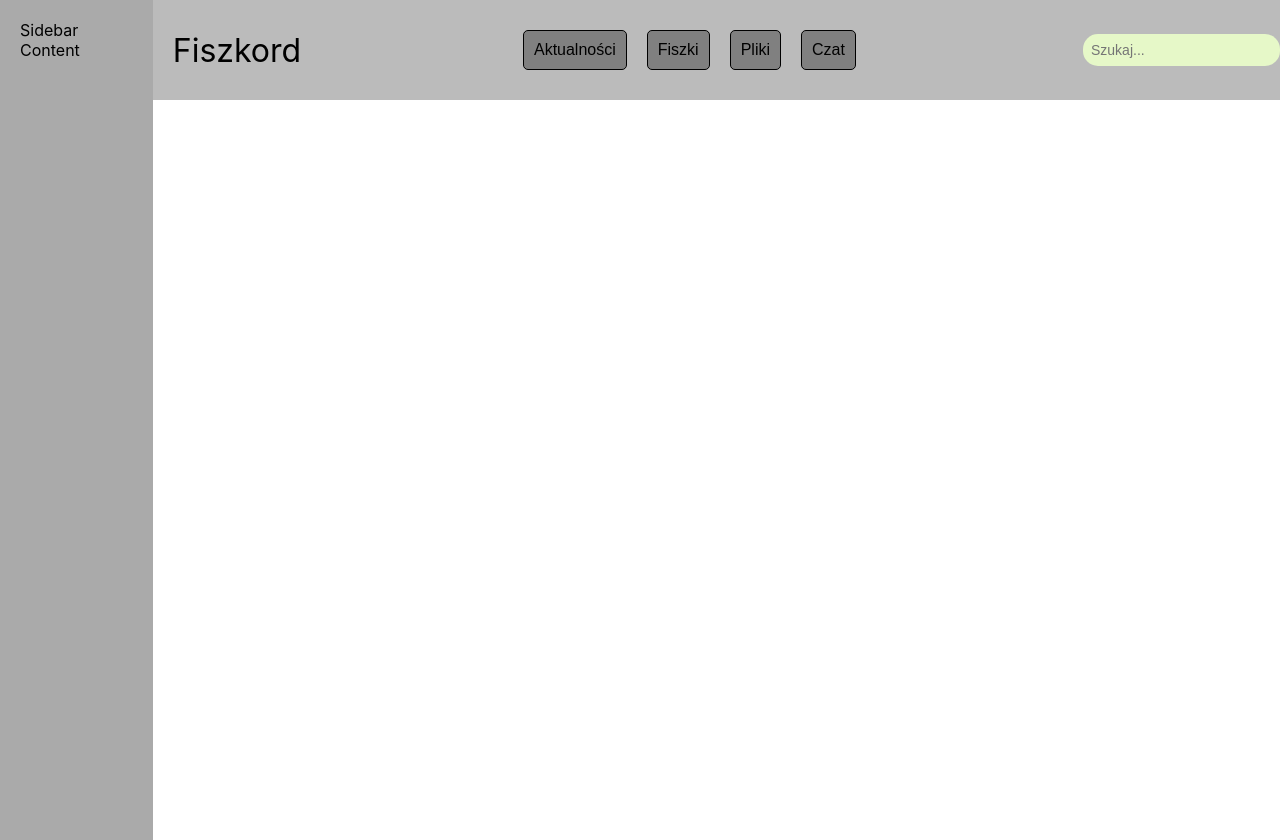
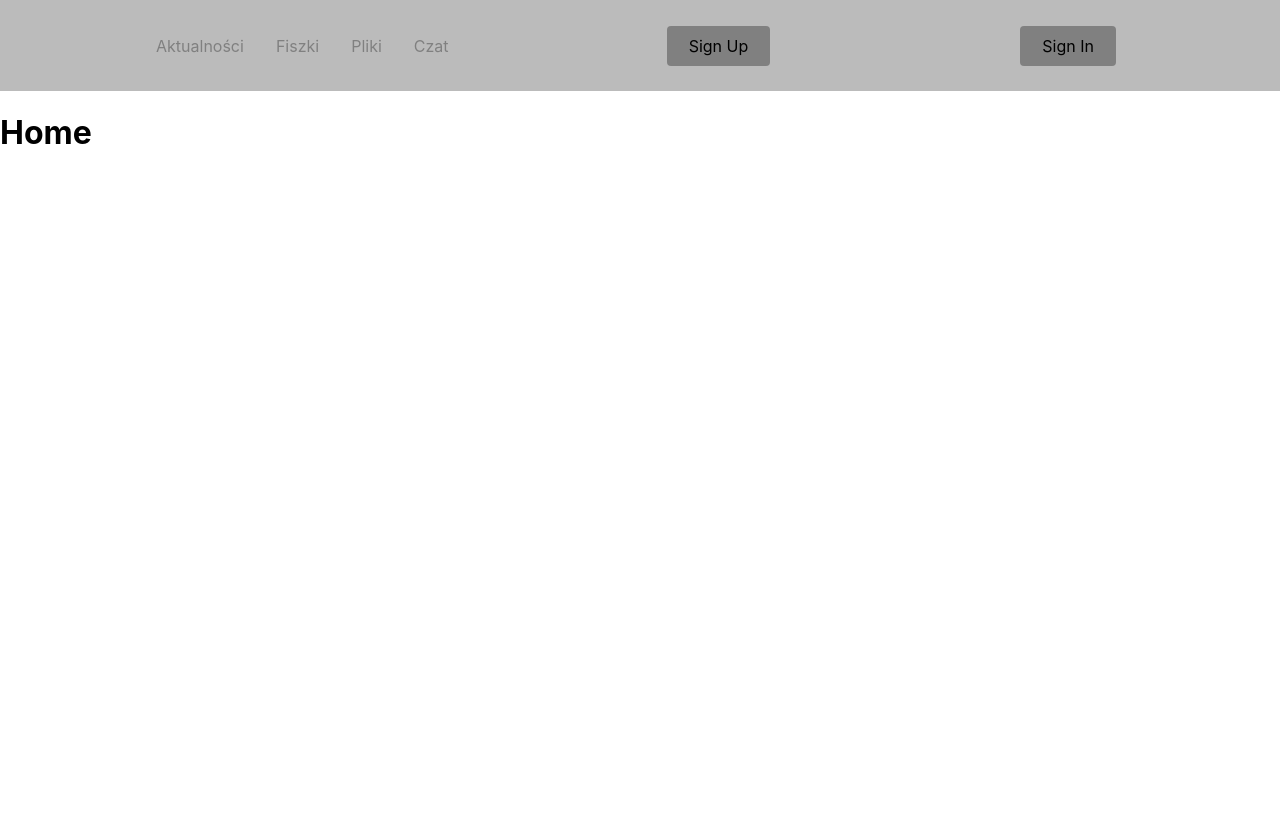
Before and after one commit to Olcia90079/FiszkordFront, a React (Create React App) app in the folder fiszkord_front/: page / in a window 1280 px wide. After the commit the page ends 800 px from the top, so only its background shows below. Built offline with nearby package versions, Linux system fonts and the light colour scheme.

Commit message:
changed navbar

```diff
--- a/fiszkord_front/package.json
+++ b/fiszkord_front/package.json
@@ -8,7 +8,10 @@
     "@testing-library/user-event": "^13.5.0",
     "react": "^18.2.0",
     "react-dom": "^18.2.0",
+    "react-icons": "^4.12.0",
+    "react-router-dom": "^6.20.0",
     "react-scripts": "5.0.1",
+    "styled-components": "^5.3.10",
     "web-vitals": "^2.1.4"
   },
   "scripts": {
--- a/fiszkord_front/src/App.js
+++ b/fiszkord_front/src/App.js
@@ -1,12 +1,24 @@
 import React from 'react';
 import './App.css';
-import Navbar from './components/Navbar';
+import Navbar from "./components/Navbar";
+import {
+  BrowserRouter as Router,
+  Routes,
+  Route,
+} from "react-router-dom";
 
 const App = () => {
   return (
-    <div>
+    <Router>
       <Navbar />
-    </div>
+      <Routes>
+        <Route path="/" element={<h1>Home</h1>} />
+        <Route path="/aktualnosci" element={<h1>Aktualności</h1>} />
+        <Route path="/fiszki" element={<h1>Fiszki</h1>} />
+        <Route path="/pliki" element={<h1>Pliki</h1>} />
+        <Route path="/czat" element={<h1>Czat</h1>} />
+      </Routes>
+    </Router>
   );
 };
 
--- a/fiszkord_front/src/components/Navbar.css
+++ /dev/null
@@ -1,77 +0,0 @@
-.navbar {
-    display: flex;
-}
-
-.sidebar {
-    width: 10%;
-    background-color: #aaaaaa;
-    padding: 20px;
-    height: 100vh;
-}
-
-.topbar {
-    background-color: #bbbbbb;
-    width: 100vw;
-    height: 100px;
-    display: flex;
-}
-
-.navbar__container {
-    display: flex;
-    align-items: center;
-    justify-content: space-between;
-    width: 100%;
-}
-
-.navbar__logo {
-    justify-self: start;
-    margin-left: 20px;
-    cursor: pointer;
-    text-decoration: none;
-    font-size: 2rem;
-}
-
-.navbar__pages {
-    align-self: auto;
-    display: flex;
-    align-items: center;
-    justify-content: space-between;
-    width: 30%;
-    margin-right: 20px;
-}
-
-button {
-    border: black 1px solid;
-    background-color: #808080;
-    cursor: pointer;
-    font-size: 1rem;
-    margin: 0 10px;
-    padding: 10px;
-    border-radius: 5px;
-}
-
-button:hover {
-    background-color: #6c6c6c;
-}
-
-.navbar__search input {
-    width: 100%;
-    padding: 8px;
-    font-size: 14px;
-    border: none;
-    /* Remove the default border */
-    border-radius: 15px;
-    /* Add rounded edges */
-    background-color: #E6F8C8;
-    /* Set the yellow background color */
-    color: #333;
-    /* Set the text color */
-    outline: none;
-    /* Remove the outline on focus */
-}
-
-/* Add some styles for when the input is focused */
-.navbar__search input:focus {
-    box-shadow: 0 0 5px rgba(0, 0, 0, 0.245);
-    /* Add a subtle box shadow on focus */
-}
--- a/fiszkord_front/src/components/Navbar.js
+++ /dev/null
@@ -1,39 +0,0 @@
-import React, { useState } from 'react';
-import './Navbar.css';
-
-const Navbar = () => {
-  const [searchValue, setSearchValue] = useState('');
-
-  const handleSearchChange = (e) => {
-    setSearchValue(e.target.value);
-  };
-
-  return (
-    <div className="navbar">
-      <div className="sidebar">
-        Sidebar Content
-      </div>
-      <div className="topbar">
-        <div className="navbar__container">
-          <div className="navbar__logo">Fiszkord</div>
-          <div className="navbar__pages">
-            <button>Aktualności</button>
-            <button>Fiszki</button>
-            <button>Pliki</button>
-            <button>Czat</button>
-          </div>
-          <div className="navbar__search">
-            <input
-              type="text"
-              placeholder="Szukaj..."
-              value={searchValue}
-              onChange={handleSearchChange}
-            />
-          </div>
-        </div>
-      </div>
-    </div>
-  );
-};
-
-export default Navbar;
--- /dev/null
+++ b/fiszkord_front/src/components/Navbar/NavbarElements.js
@@ -0,0 +1,86 @@
+import { FaBars } from "react-icons/fa";
+import { NavLink as Link } from "react-router-dom";
+import styled from "styled-components";
+
+export const Nav = styled.nav`
+    background: #bbbbbb;
+    height: 85px;
+    display: flex;
+    justify-content: space-between;
+    padding: 0.2rem calc((100vw - 1000px) / 2);
+    z-index: 12;
+    /* Third Nav */
+    /* justify-content: flex-start; */
+`;
+
+export const NavLink = styled(Link)`
+    color: #808080;
+    display: flex;
+    align-items: center;
+    text-decoration: none;
+    padding: 0 1rem;
+    height: 100%;
+    cursor: pointer;
+    &.active {
+        color: #000000;
+    }
+`;
+
+export const Bars = styled(FaBars)`
+    display: none;
+    color: #808080;
+    @media screen and (max-width: 768px) {
+        display: block;
+        position: absolute;
+        top: 0;
+        right: 0;
+        transform: translate(-100%, 75%);
+        font-size: 1.8rem;
+        cursor: pointer;
+    }
+`;
+
+export const NavMenu = styled.div`
+    display: flex;
+    align-items: center;
+    margin-right: -24px;
+    /* Second Nav */
+    /* margin-right: 24px; */
+    /* Third Nav */
+    /* width: 100vw;
+  white-space: nowrap; */
+    @media screen and (max-width: 768px) {
+        display: none;
+    }
+`;
+
+export const NavBtn = styled.nav`
+    display: flex;
+    align-items: center;
+    margin-right: 24px;
+    /* Third Nav */
+    /* justify-content: flex-end;
+  width: 100vw; */
+    @media screen and (max-width: 768px) {
+        display: none;
+    }
+`;
+
+export const NavBtnLink = styled(Link)`
+    border-radius: 4px;
+    background: #808080;
+    padding: 10px 22px;
+    color: #000000;
+    outline: none;
+    border: none;
+    cursor: pointer;
+    transition: all 0.2s ease-in-out;
+    text-decoration: none;
+    /* Second Nav */
+    margin-left: 24px;
+    &:hover {
+        transition: all 0.2s ease-in-out;
+        background: #fff;
+        color: #808080;
+    }
+`;
--- /dev/null
+++ b/fiszkord_front/src/components/Navbar/index.js
@@ -0,0 +1,48 @@
+import React from "react";
+import {
+    Nav,
+    NavLink,
+    Bars,
+    NavMenu,
+    NavBtn,
+    NavBtnLink,
+} from "./NavbarElements";
+
+const Navbar = () => {
+    return (
+        <>
+            <Nav>
+                <Bars />
+
+                <NavMenu>
+                    <NavLink to="/aktualnosci" >
+                        Aktualności
+                    </NavLink>
+                    <NavLink to="/fiszki" activeStyle>
+                        Fiszki
+                    </NavLink>
+                    <NavLink to="/pliki" activeStyle>
+                        Pliki
+                    </NavLink>
+                    <NavLink to="/czat" activeStyle>
+                        Czat
+                    </NavLink>
+                    {/* Second Nav */}
+                    {/* <NavBtnLink to='/sign-in'>Sign In</NavBtnLink> */}
+                </NavMenu>
+                <NavBtn>
+                    <NavBtnLink to="/signup">
+                        Sign Up
+                    </NavBtnLink>
+                </NavBtn>
+                <NavBtn>
+                    <NavBtnLink to="/signin">
+                        Sign In
+                    </NavBtnLink>
+                </NavBtn>
+            </Nav>
+        </>
+    );
+};
+
+export default Navbar;
```
Also changed, not shown: fiszkord_front/src/components/pages/aktualnosci.js (added), fiszkord_front/src/components/pages/czat.js (added), fiszkord_front/src/components/pages/fiszki.js (added), fiszkord_front/src/components/pages/pliki.js (added), 1 other file (tests, documents, lock files or other folders).
